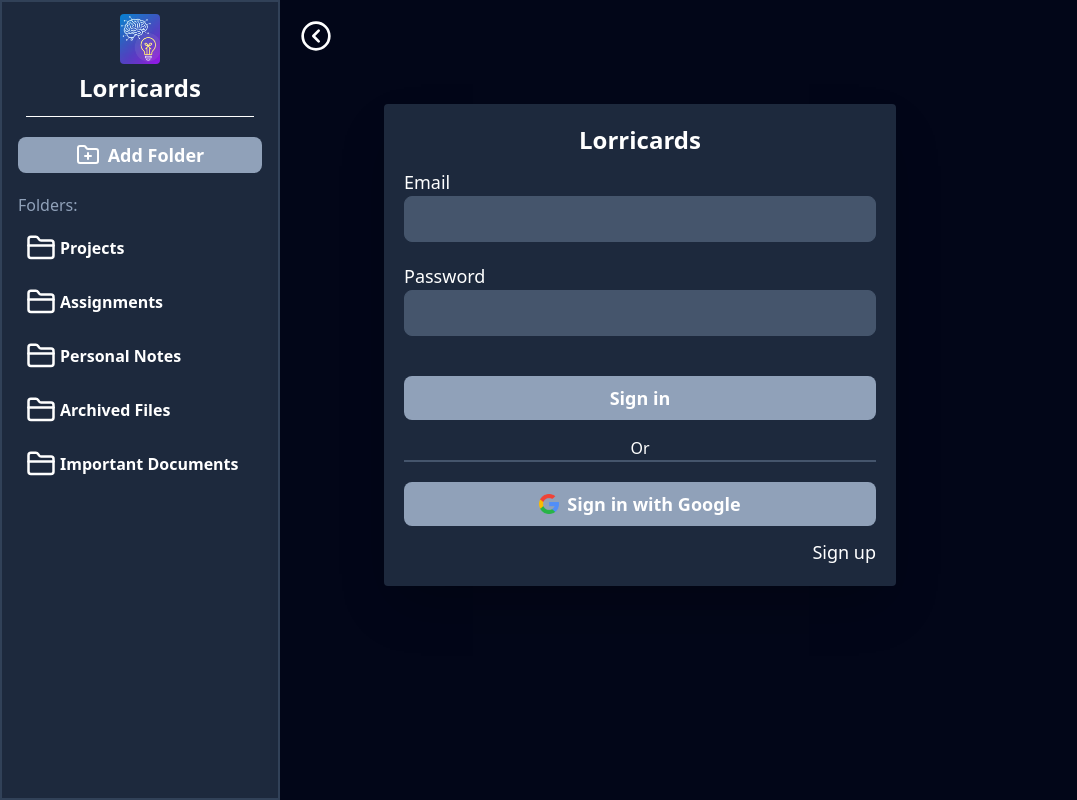
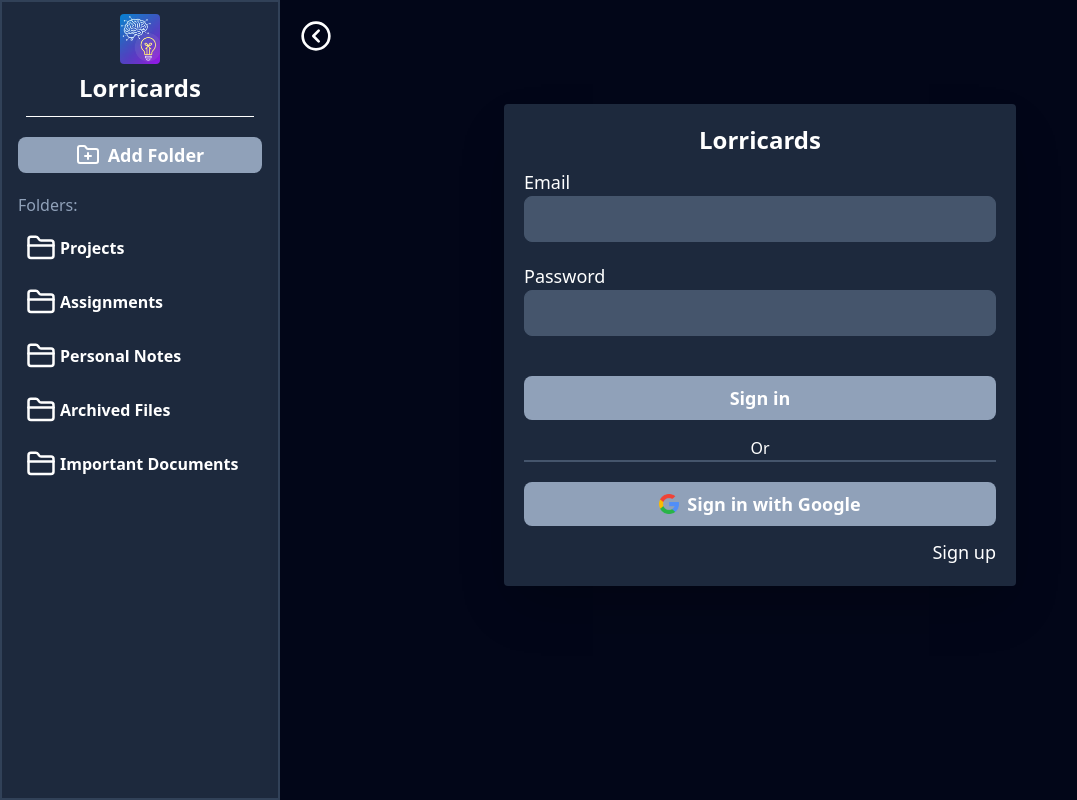
Before and after one commit to jeremydanielestrada/Lorricards, a React (Vite) app: page / in a window 1280 px wide. Shown: the whole page, without its empty margins (0-1077 px from the left). Built offline with nearby package versions, Linux system fonts and the light colour scheme.

Commit message:
fix: main container to response when side nav is being toggled

```diff
--- a/src/components/layout/LayoutWrapper.tsx
+++ b/src/components/layout/LayoutWrapper.tsx
@@ -23,7 +23,7 @@
       </button>
 
       {isNavShow && <SideNavigation />}
-      <main className="py-8 px-2">
+      <main className={`py-8 px-2 ${isNavShow ? "w-full sm:ml-30" : "w-full"}`}>
         <Outlet />
       </main>
     </>
```
